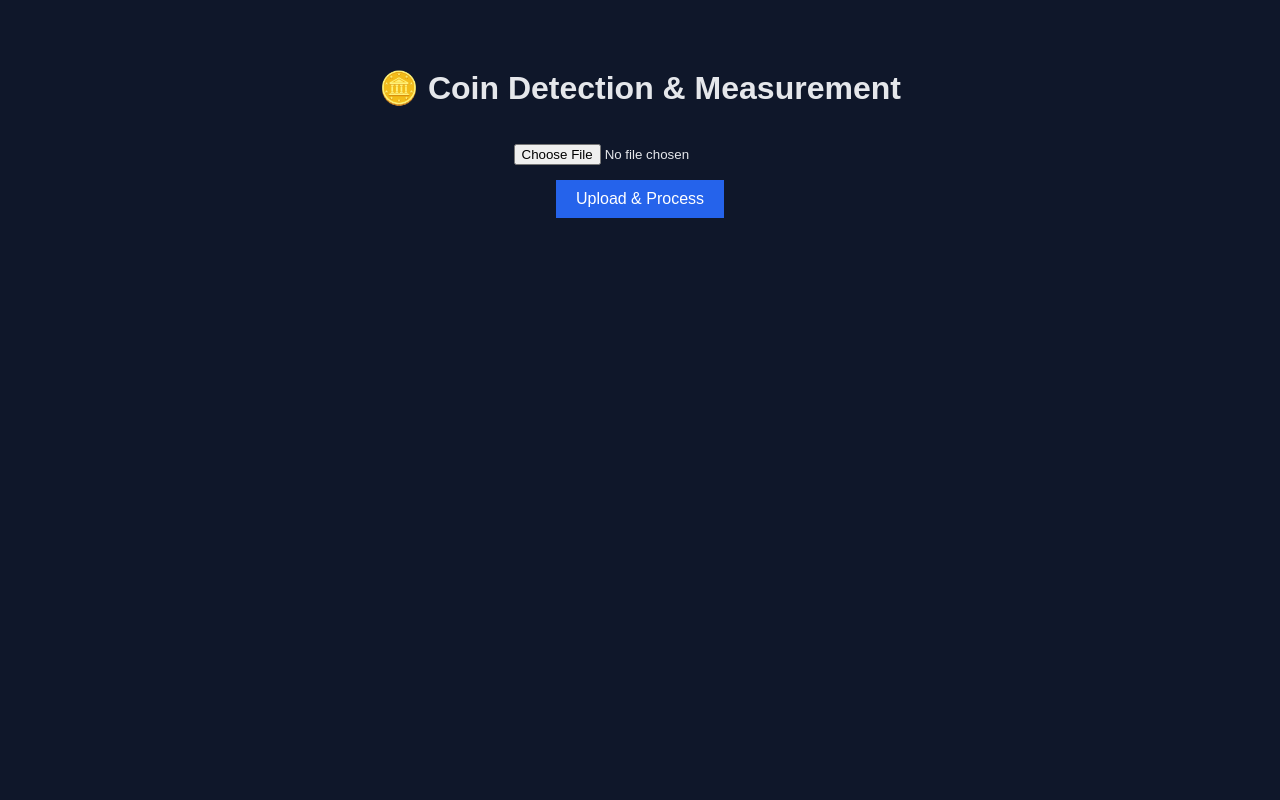
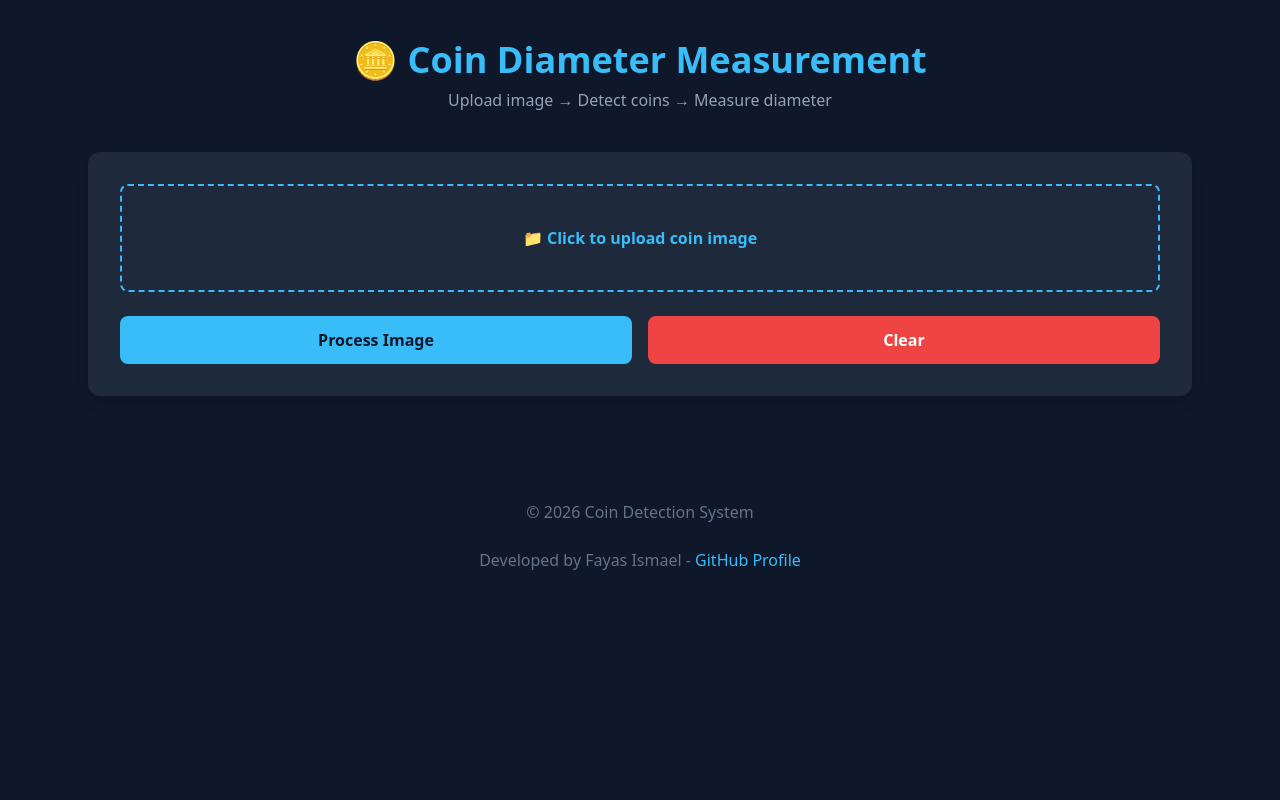
Before and after one commit to FAYASISMAEL/CoinMetric_AI, a Flask app: page / in a window 1280 px wide. Run offline with Flask 3, Linux system fonts and the light colour scheme; some libraries are stand-ins or nearby versions.

Commit message:
feat(coin-detection): implement automated coin detection and counting and enhance detection accuracy and filtering logic

```diff
--- a/coin_diameter_measurement/app.py
+++ b/coin_diameter_measurement/app.py
@@ -1,56 +1,46 @@
-from flask import Flask, render_template, request, send_file, redirect, url_for
 import os
-from detector import process_image
-from werkzeug.utils import secure_filename
+import cv2
+from flask import Flask, render_template, request
+from detector import detect_coins
 
 app = Flask(__name__)
 
-BASE_DIR = os.path.dirname(os.path.abspath(__file__))
-UPLOAD_FOLDER = os.path.join(BASE_DIR, "uploads")
-OUTPUT_FOLDER = os.path.join(BASE_DIR, "static", "outputs")
+UPLOAD_FOLDER = "static/uploads"
+OUTPUT_FOLDER = "static/outputs"
 
 os.makedirs(UPLOAD_FOLDER, exist_ok=True)
 os.makedirs(OUTPUT_FOLDER, exist_ok=True)
 
-app.config["UPLOAD_FOLDER"] = UPLOAD_FOLDER
-app.config["OUTPUT_FOLDER"] = OUTPUT_FOLDER
-
-
 @app.route("/", methods=["GET", "POST"])
 def index():
     if request.method == "POST":
+
         if "image" not in request.files:
-            return redirect(request.url)
+            return "No file uploaded", 400
 
         file = request.files["image"]
+
         if file.filename == "":
-            return redirect(request.url)
+            return "No selected file", 400
 
-        filename = secure_filename(file.filename)
-        input_path = os.path.join(app.config["UPLOAD_FOLDER"], filename)
-        output_path = os.path.join(app.config["OUTPUT_FOLDER"], filename)
-
+        input_path = os.path.join(UPLOAD_FOLDER, file.filename)
         file.save(input_path)
 
-        # Process image using OpenCV
-        process_image(input_path, output_path)
+        output_img, table = detect_coins(input_path)
+
+        output_filename = "result.png"
+        output_path = os.path.join(OUTPUT_FOLDER, output_filename)
+        cv2.imwrite(output_path, output_img)
 
         return render_template(
             "index.html",
-            processed_image=f"outputs/{filename}"
+            output_image=output_filename,
+            table=table
         )
 
-    return render_template("index.html", processed_image=None)
+    return render_template("index.html")
 
 
 if __name__ == "__main__":
-    host = "127.0.0.1"
-    port = 5000
-
-    print("\n" + "=" * 50)
-    print("🚀 Coin Detection Flask Server Started")
-    print(f"🌐 Local URL : http://{host}:{port}")
-    print("⛔ Press CTRL + C to stop the server")
-    print("=" * 50 + "\n")
-
-    app.run(host=host, port=port, debug=True)
+    print("Server running at http://127.0.0.1:5000")
+    app.run(debug=True)
--- a/coin_diameter_measurement/templates/index.html
+++ b/coin_diameter_measurement/templates/index.html
@@ -2,50 +2,102 @@
 <html lang="en">
 <head>
     <meta charset="UTF-8">
-    <title>Coin Detection System</title>
-    <style>
-        body {
-            font-family: Arial, sans-serif;
-            background: #0f172a;
-            color: #e5e7eb;
-            text-align: center;
-            padding: 40px;
-        }
-        form {
-            margin-bottom: 30px;
-        }
-        input[type="file"] {
-            margin: 15px;
-        }
-        button {
-            padding: 10px 20px;
-            background: #2563eb;
-            color: white;
-            border: none;
-            cursor: pointer;
-            font-size: 16px;
-        }
-        img {
-            max-width: 90%;
-            border: 3px solid #22c55e;
-            margin-top: 20px;
-        }
-    </style>
+    <title>Coin Diameter Measurement</title>
+    <script src="https://cdn.tailwindcss.com"></script>
 </head>
-<body>
 
-    <h1>🪙 Coin Detection & Measurement</h1>
+<body class="bg-slate-900 text-slate-200 min-h-screen">
 
-    <form method="POST" enctype="multipart/form-data">
-        <input type="file" name="image" required>
-        <br>
-        <button type="submit">Upload & Process</button>
-    </form>
+<div class="max-w-6xl mx-auto px-6 py-10">
 
-    {% if processed_image %}
-        <h2>Processed Image</h2>
-        <img src="{{ url_for('static', filename=processed_image) }}">
+    <!-- Header -->
+    <div class="text-center mb-10">
+        <h1 class="text-4xl font-bold text-sky-400">🪙 Coin Diameter Measurement</h1>
+        <p class="text-slate-400 mt-2">Upload image → Detect coins → Measure diameter</p>
+    </div>
+
+    <!-- Upload Card -->
+    <div class="bg-slate-800 rounded-xl p-8 mb-10 shadow-lg">
+        <form method="POST" enctype="multipart/form-data" class="space-y-6">
+
+            <label class="border-2 border-dashed border-sky-400 rounded-lg p-10 flex flex-col items-center cursor-pointer hover:bg-slate-700">
+                <input id="imageInput" type="file" name="image" accept="image/*" class="hidden" required>
+                <span class="text-sky-400 font-semibold">📁 Click to upload coin image</span>
+            </label>
+
+            <div class="flex gap-4">
+                <button type="submit"
+                    class="w-full bg-sky-400 text-slate-900 font-bold py-3 rounded-lg hover:bg-sky-300">
+                    Process Image
+                </button>
+
+                <button type="button"
+                    onclick="clearResults()"
+                    class="w-full bg-red-500 text-white font-bold py-3 rounded-lg hover:bg-red-400">
+                    Clear
+                </button>
+            </div>
+        </form>
+    </div>
+
+    <!-- Result Section -->
+    {% if output_image %}
+    <div id="resultSection" class="bg-slate-800 rounded-xl p-8 shadow-lg">
+
+        <h2 class="text-2xl font-semibold text-sky-400 mb-6">Detected Coins</h2>
+
+        <div class="flex justify-center mb-8">
+            <img id="resultImage"
+                 src="{{ url_for('static', filename='outputs/' + output_image) }}"
+                 class="rounded-lg border border-slate-600 max-w-full">
+        </div>
+
+        <table id="resultTable" class="w-full border border-slate-700">
+            <thead class="bg-slate-900">
+                <tr>
+                    <th class="p-3 border border-slate-700 text-sky-400">Coin #</th>
+                    <th class="p-3 border border-slate-700 text-sky-400">Diameter (mm)</th>
+                </tr>
+            </thead>
+            <tbody>
+                {% for coin in table %}
+                <tr class="text-center hover:bg-slate-700">
+                    <td class="p-3 border border-slate-700">{{ coin.id }}</td>
+                    <td class="p-3 border border-slate-700">{{ coin.diameter }}</td>
+                </tr>
+                {% endfor %}
+            </tbody>
+        </table>
+
+        <div class="mt-4 text-right text-slate-400">
+            Total Coins:
+            <span class="text-sky-400 font-bold">{{ table|length }}</span>
+        </div>
+    </div>
     {% endif %}
+
+</div>
+
+<footer class="text-center text-slate-500 py-6">
+    © 2026 Coin Detection System
+        <footer class="text-center text-slate-500 py-6">
+            Developed by Fayas Ismael - <a href="https://github.com/FAYASISMAEL" target="_blank" class="text-sky-400 hover:underline">GitHub Profile</a>
+        </footer>
+</footer>
+
+<!-- ✅ Clear Button Logic -->
+<script>
+function clearResults() {
+
+    // Clear file input
+    const input = document.getElementById("imageInput");
+    if (input) input.value = "";
+
+    // Remove result section if exists
+    const resultSection = document.getElementById("resultSection");
+    if (resultSection) resultSection.remove();
+}
+</script>
 
 </body>
 </html>
```
Also changed, not shown: coin_diameter_measurement/detector.py (+65 -45 lines), coin_diameter_measurement/coin_images/coins2.jpg (added), coin_diameter_measurement/static/outputs/PXL_20260208_065340137.jpg (added), coin_diameter_measurement/static/outputs/PXL_20260208_065413565.jpg (added), coin_diameter_measurement/static/outputs/coins2.jpg (added), 7 other files.
